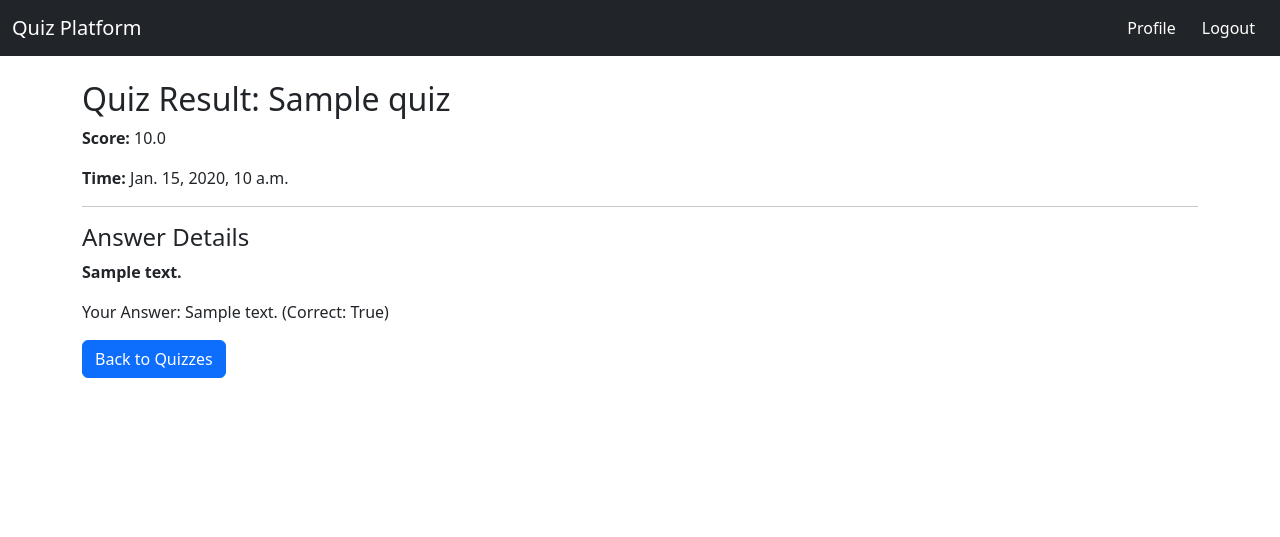
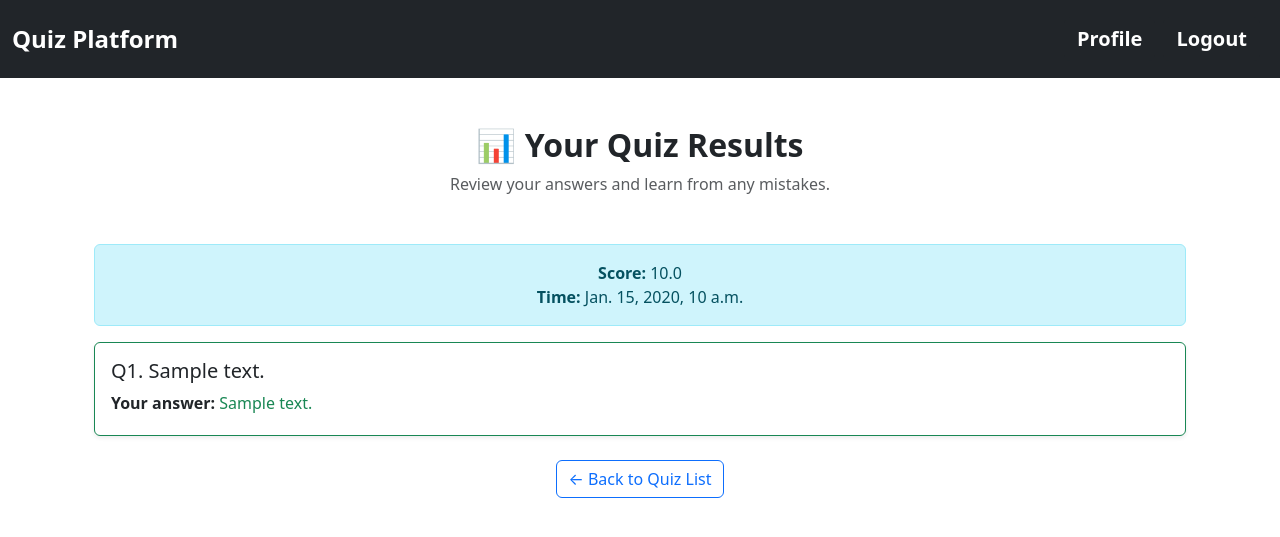
Before and after one commit to Nimalan-R/DBMS_Project, a Django app: page /result/1/ in a window 1280 px wide. Shown: the top 537 px of the page. Run offline with Django 5.2, Linux system fonts and the light colour scheme; a user stored in the database is signed in; tables that the repository leaves empty hold one stand-in row (values such as "Sample post").

Commit message:
Better UI

```diff
--- a/quiz/templates/base.html
+++ b/quiz/templates/base.html
@@ -6,29 +6,37 @@
     <link href="https://cdn.jsdelivr.net/npm/bootstrap@5.3.2/dist/css/bootstrap.min.css" rel="stylesheet">
 </head>
 <body>
-    <nav class="navbar navbar-expand-lg navbar-dark bg-dark">
+    <nav class="navbar navbar-expand-lg navbar-dark bg-dark py-3">
         <div class="container-fluid">
-            <a class="navbar-brand" href="/">Quiz Platform</a>
+            <a class="navbar-brand fs-4 fw-bold" href="/">Quiz Platform</a>
             <div class="collapse navbar-collapse">
-                <ul class="navbar-nav ms-auto">
+                <ul class="navbar-nav ms-auto align-items-center">
                     {% if user.is_authenticated %}
-                    <li class="nav-item"><form method="POST" action="{% url 'profile' %}">
-                        {% csrf_token %}
-                        <button type="submit" class="btn btn-dark">Profile</button>
-                    </form></li>
-                        <li class="nav-item"><form method="POST" action="{% url 'logout' %}">
-                            {% csrf_token %}
-                            <button type="submit" class="btn btn-dark">Logout</button>
-                        </form></li>
+                        <li class="nav-item me-2">
+                            <form method="POST" action="{% url 'profile' %}">
+                                {% csrf_token %}
+                                <button type="submit" class="btn btn-dark fs-5 fw-semibold">Profile</button>
+                            </form>
+                        </li>
+                        <li class="nav-item me-2">
+                            <form method="POST" action="{% url 'logout' %}">
+                                {% csrf_token %}
+                                <button type="submit" class="btn btn-dark fs-5 fw-semibold">Logout</button>
+                            </form>
+                        </li>
                     {% else %}
-                        <li class="nav-item"><form method="POST" action="{% url 'login' %}">
-                            {% csrf_token %}
-                            <button type="submit" class="btn btn-dark">Login</button>
-                        </form></li>
-                        <li class="nav-item"><form method="POST" action="{% url 'signup' %}">
-                            {% csrf_token %}
-                            <button type="submit" class="btn btn-dark">Sign Up</button>
-                        </form></li>
+                        <li class="nav-item me-2">
+                            <form method="POST" action="{% url 'login' %}">
+                                {% csrf_token %}
+                                <button type="submit" class="btn btn-dark fs-5 fw-semibold">Login</button>
+                            </form>
+                        </li>
+                        <li class="nav-item me-2">
+                            <form method="POST" action="{% url 'signup' %}">
+                                {% csrf_token %}
+                                <button type="submit" class="btn btn-dark fs-5 fw-semibold">Sign Up</button>
+                            </form>
+                        </li>
                     {% endif %}
                 </ul>
             </div>
--- a/quiz/templates/profile.html
+++ b/quiz/templates/profile.html
@@ -5,7 +5,6 @@
     <div class="row justify-content-center">
         <div class="col-md-8">
 
-            <!-- Profile Card -->
             <div class="card shadow-lg border-0 mb-4">
                 <div class="card-body text-center">
                     <h3 class="card-title">Welcome, {{ user.username }} 👋</h3>
@@ -13,7 +12,6 @@
                 </div>
             </div>
 
-            <!-- User Progress -->
             <div class="card shadow-sm border-0 mb-4">
                 <div class="card-header bg-primary text-white">
                     <h5 class="mb-0">📊 Your Progress</h5>
@@ -28,7 +26,6 @@
                 </div>
             </div>
 
-            <!-- Past Results -->
             <div class="card shadow-sm border-0">
                 <div class="card-header bg-dark text-white">
                     <h5 class="mb-0">📚 Past Results</h5>
--- a/quiz/templates/quiz_list.html
+++ b/quiz/templates/quiz_list.html
@@ -4,7 +4,7 @@
 {% block content %}
 <style>
   .quiz-header {
-    background: linear-gradient(135deg, #01224d, #00458a); /* dark blue gradient */
+    background: linear-gradient(135deg, #011a3b, #00458a); /* dark blue gradient */
     color: white;
     box-shadow: 0 8px 20px rgba(0, 0, 0, 0.5);
     padding: 1rem 2rem;
@@ -18,7 +18,6 @@
   <div class="quiz-header text-center">
     <h1 class="m-0">Available Quizzes</h1>
   </div>
-  <!-- Subject Filter -->
   <form method="get" class="row g-3 mb-4">
     <div class="col-auto">
       <select name="subject" class="form-select" onchange="this.form.submit()">
@@ -32,7 +31,6 @@
     </div>
   </form>
 
-  <!-- Quiz Cards -->
   <div class="row row-cols-1 row-cols-md-2 row-cols-lg-3 g-4">
     {% for quiz in quizzes %}
       <div class="col">
--- a/quiz/templates/view_result.html
+++ b/quiz/templates/view_result.html
@@ -1,19 +1,47 @@
 {% extends "base.html" %}
 {% block content %}
-<h2>Quiz Result: {{ result.quiz.title }}</h2>
-<p><strong>Score:</strong> {{ result.score }}</p>
-<p><strong>Time:</strong> {{ result.timestamp }}</p>
-<hr>
-<h4>Answer Details</h4>
-{% for detail in result.details.all %}
-    <div class="mb-3">
-        <p><strong>{{ detail.question.text }}</strong></p>
-        <p>Your Answer: {% if detail.selected_answer %}
+<div class="container mt-5">
+  <div class="text-center mb-5">
+    <h2 class="fw-bold">📊 Your Quiz Results</h2>
+    <p class="text-muted">Review your answers and learn from any mistakes.</p>
+  </div>
+
+  <div class="alert alert-info text-center">
+    <strong>Score:</strong>
+    {{ result.score }} <br/>
+    <strong>Time:</strong> {{ result.timestamp }}
+  </div>
+
+  {% for detail in result.details.all %}
+    <div class="card mb-4 shadow-sm border {% if detail.selected_answer.is_correct %}border-success{% else %}border-danger{% endif %}">
+      <div class="card-body">
+        <h5 class="card-title">Q{{ forloop.counter }}. {{ detail.question.text }}</h5>
+
+        <p class="mb-1">
+          <strong>Your answer:</strong>
+          <span class="{% if detail.is_correct %}text-success{% else %}text-danger{% endif %}">
             {{ detail.selected_answer.text }}
-        {% else %}
-            No Answer
-        {% endif %} (Correct: {{ detail.is_correct }})</p>
+          </span>
+        </p>
+
+        {% if not detail.selected_answer.is_correct %}
+        <p class="mb-0 text-success">
+          <strong>Correct answer:</strong>
+          {% for ans in detail.question.answers.all %}
+            {% if ans.is_correct %}
+              {{ ans.text }}
+            {% endif %}
+          {% endfor %}
+        </p>
+        {% endif %}
+      </div>
     </div>
-{% endfor %}
-<a href="{% url 'quiz_list' %}" class="btn btn-primary">Back to Quizzes</a>
+  {% empty %}
+    <p class="text-muted">No results found for this quiz.</p>
+  {% endfor %}
+
+  <div class="text-center mt-4">
+    <a href="{% url 'quiz_list' %}" class="btn btn-outline-primary">← Back to Quiz List</a>
+  </div>
+</div>
 {% endblock %}
```
Also changed, not shown: quiz/templates/registration/signup.html (+11 -7 lines), quiz/templates/take_quiz.html (+70 -6 lines).
